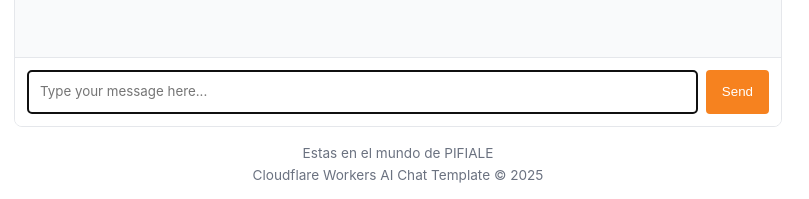
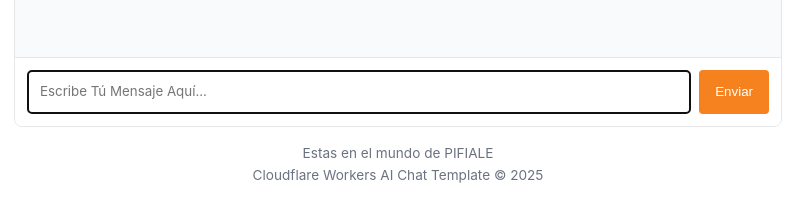
Before and after one commit to ANDY90210/pifialia-ia-2, a website: page public/index.html in a window 1280 px wide. Shown: the part 618-817 px from the top of the page, 242-1051 px from the left. Drawn offline with Linux system fonts and the light colour scheme.

Commit message:
Update index.html

```diff
--- a/public/index.html
+++ b/public/index.html
@@ -165,11 +165,11 @@
 			<div class="message-input">
 				<textarea
 					id="user-input"
-					placeholder="Type your message here..."
+					placeholder="Escribe Tú Mensaje Aquí..."
 					rows="1"
 					autofocus
 				></textarea>
-				<button id="send-button">Send</button>
+				<button id="send-button">Enviar</button>
 			</div>
 		</div>
 
```
